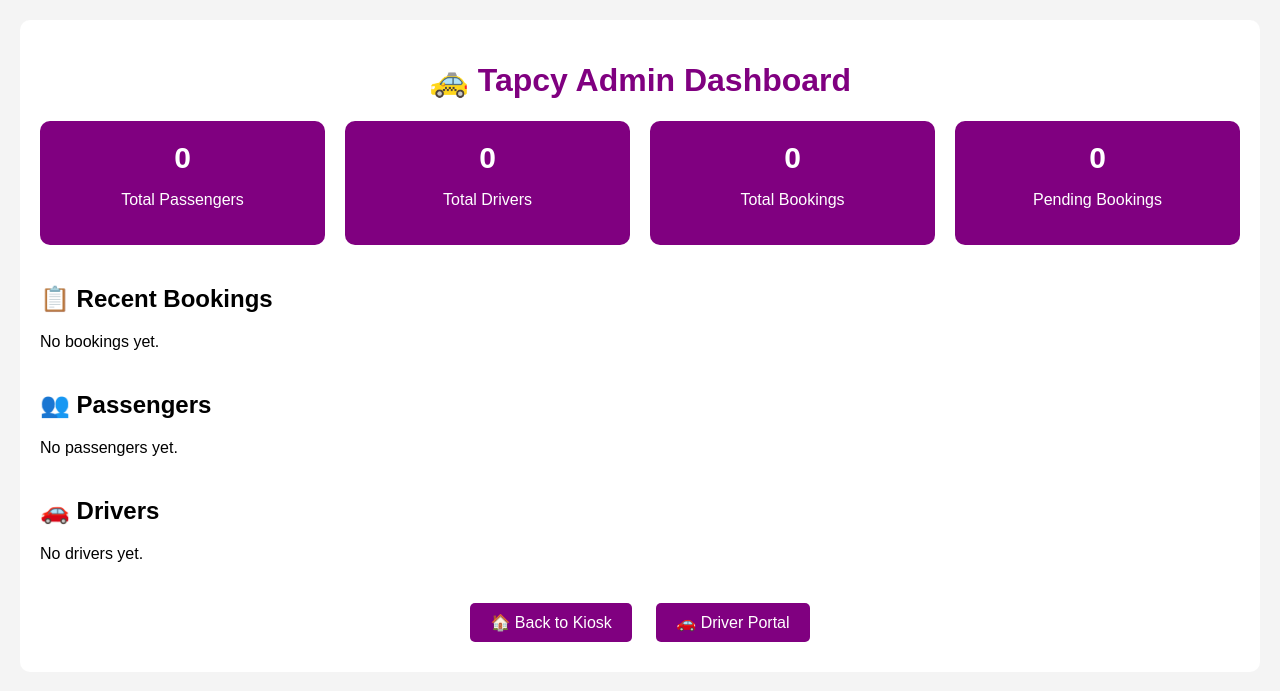
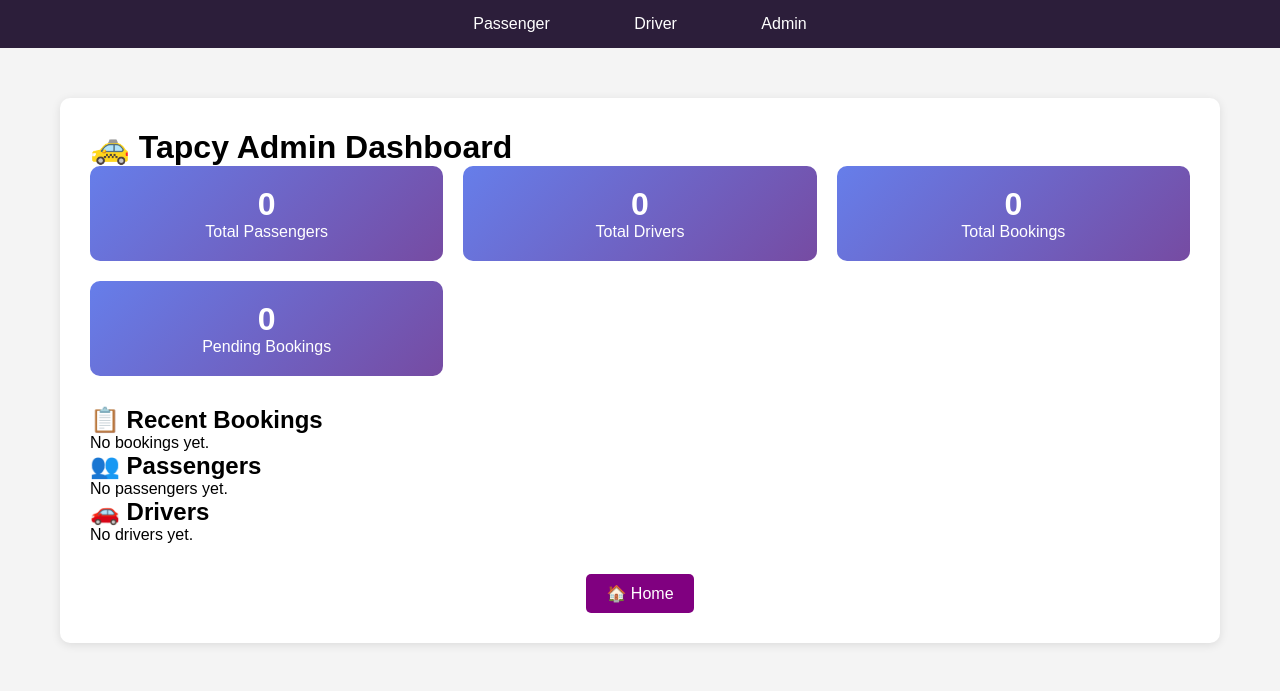
Before and after one commit to mariew999/Tapcy, a Flask app: page /admin_dashboard in a window 1280 px wide. Shown: the top 691 px of the page. Run offline with Flask 3, Linux system fonts and the light colour scheme; data that the repository does not hold is empty.

Commit message:
Update admin_dashboard.html

```diff
--- a/templates/admin_dashboard.html
+++ b/templates/admin_dashboard.html
@@ -1,94 +1,28 @@
-<!DOCTYPE html>
-<html>
-<head>
-    <title>Admin Dashboard - Tapcy</title>
-    <style>
-        body {
-            font-family: Arial;
-            background-color: #f4f4f4;
-            margin: 0;
-            padding: 20px;
-        }
-        .container {
-            max-width: 1200px;
-            margin: auto;
-            background: white;
-            padding: 20px;
-            border-radius: 10px;
-        }
-        h1 {
-            color: purple;
-            text-align: center;
-        }
-        .stats {
-            display: flex;
-            gap: 20px;
-            margin-bottom: 30px;
-        }
-        .stat-card {
-            background: purple;
-            color: white;
-            padding: 20px;
-            border-radius: 10px;
-            flex: 1;
-            text-align: center;
-        }
-        .stat-card h3 {
-            margin: 0;
-            font-size: 30px;
-        }
-        table {
-            width: 100%;
-            border-collapse: collapse;
-            margin-top: 20px;
-        }
-        th, td {
-            border: 1px solid #ddd;
-            padding: 10px;
-            text-align: left;
-        }
-        th {
-            background: purple;
-            color: white;
-        }
-        .section {
-            margin-top: 40px;
-        }
-        .nav-btn {
-            background: purple;
-            color: white;
-            padding: 10px 20px;
-            text-decoration: none;
-            border-radius: 5px;
-            display: inline-block;
-            margin: 10px;
-        }
-    </style>
-</head>
-<body>
-<div class="container">
+{% extends "base.html" %}
+
+{% block content %}
+<div class="card">
     <h1>🚕 Tapcy Admin Dashboard</h1>
 
-    <div class="stats">
+    <div class="stats-grid">
         <div class="stat-card">
-            <h3>{{ total_passengers }}</h3>
-            <p>Total Passengers</p>
+            <div class="stat-number">{{ total_passengers }}</div>
+            <div>Total Passengers</div>
         </div>
         <div class="stat-card">
-            <h3>{{ total_drivers }}</h3>
-            <p>Total Drivers</p>
+            <div class="stat-number">{{ total_drivers }}</div>
+            <div>Total Drivers</div>
         </div>
         <div class="stat-card">
-            <h3>{{ total_bookings }}</h3>
-            <p>Total Bookings</p>
+            <div class="stat-number">{{ total_bookings }}</div>
+            <div>Total Bookings</div>
         </div>
         <div class="stat-card">
-            <h3>{{ pending_bookings }}</h3>
-            <p>Pending Bookings</p>
+            <div class="stat-number">{{ pending_bookings }}</div>
+            <div>Pending Bookings</div>
         </div>
     </div>
 
-    <div class="section">
     <h2>📋 Recent Bookings</h2>
     {% if bookings %}
         <table>
@@ -100,7 +34,6 @@
                     <th>Dropoff</th>
                     <th>Fare</th>
                     <th>Status</th>
-                    <th>Driver</th>
                 </tr>
             </thead>
             <tbody>
@@ -112,7 +45,6 @@
                     <td>{{ booking.dropoff }}</td>
                     <td>₱{{ booking.fare }}</td>
                     <td>{{ booking.status }}</td>
-                    <td>{{ booking.driver or 'Not assigned' }}</td>
                 </tr>
                 {% endfor %}
             </tbody>
@@ -120,9 +52,7 @@
     {% else %}
         <p>No bookings yet.</p>
     {% endif %}
-    </div>
 
-    <div class="section">
     <h2>👥 Passengers</h2>
     {% if passengers %}
         <table>
@@ -132,7 +62,6 @@
                     <th>Phone</th>
                     <th>Email</th>
                     <th>Bookings</th>
-                    <th>Registered</th>
                 </tr>
             </thead>
             <tbody>
@@ -142,7 +71,6 @@
                     <td>{{ passenger.phone }}</td>
                     <td>{{ passenger.email }}</td>
                     <td>{{ passenger.total_bookings }}</td>
-                    <td>{{ passenger.registered_date }}</td>
                 </tr>
                 {% endfor %}
             </tbody>
@@ -150,9 +78,7 @@
     {% else %}
         <p>No passengers yet.</p>
     {% endif %}
-    </div>
 
-    <div class="section">
     <h2>🚗 Drivers</h2>
     {% if drivers %}
         <table>
@@ -182,12 +108,9 @@
     {% else %}
         <p>No drivers yet.</p>
     {% endif %}
-    </div>
 
     <div style="text-align: center; margin-top: 30px;">
-        <a href="/kiosk" class="nav-btn">🏠 Back to Kiosk</a>
-        <a href="/driver_portal" class="nav-btn">🚗 Driver Portal</a>
+        <a href="/" class="btn">🏠 Home</a>
     </div>
 </div>
-</body>
-</html>
+{% endblock %}
```
Lines whose indentation alone changed are shown as unchanged.
